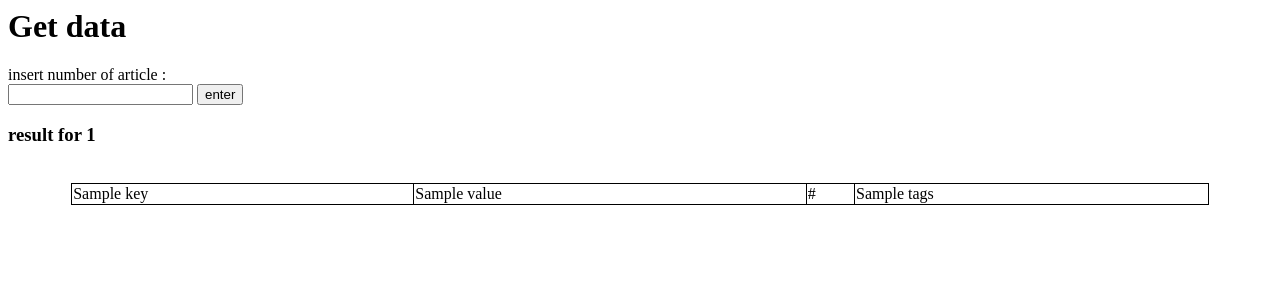
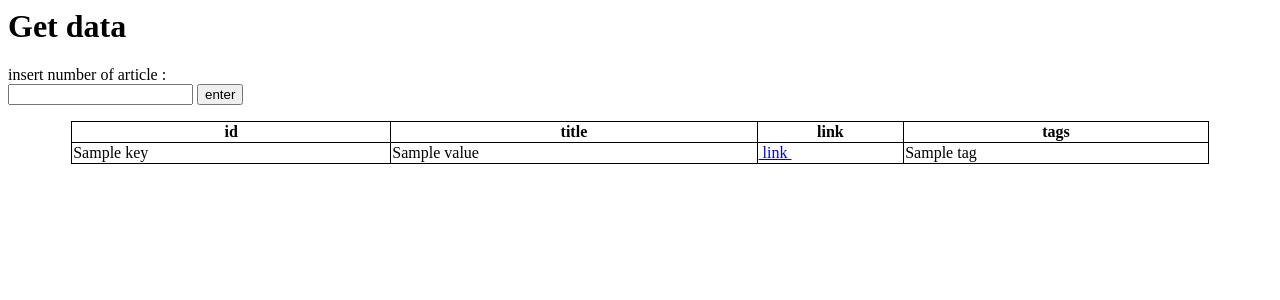
Before and after one commit to PanisaJ/BeautifulSoup_test, a Django app: template myapp/templates/myapp/index.html in a window 1280 px wide. Shown: the top 300 px of the page. Run offline with Django 3.2, Linux system fonts and the light colour scheme; the template is opened without the code that fills it: most values are stand-ins (such as "Sample title", 1, 10 or a date in 2020).

Commit message:
added head table, url is cilkable, showed tags in string.

```diff
--- a/myapp/templates/myapp/index.html
+++ b/myapp/templates/myapp/index.html
@@ -8,14 +8,19 @@ insert number of article :</br><input type="number" name="num">
 
 
 {% if data %}
-<h3>result for {{number}}</h3></br>
 <center>
 <style>
- table, th ,td{border:1px solid black; border-collapse: collapse;}
+    table, th ,td{border:1px solid black; border-collapse: collapse;}
+    th{text-align: center;}
 </style>
 <table width="90%">
+
+    <tr><th>id</th><th>title</th><th>link</th><th>tags</th></tr>
+
     {% for key, value in data.items %}
-        <tr><td>{{key}}</d><td>{{value.title}}</td><td>{{value.url_link}}</td><td>{{value.tags}}</td></tr>
+        <tr><td>{{key}}</d><td>{{value.title}}</td>
+        <td><a href={{value.url_link}}>&nbsp;link&nbsp;</a></td>
+        <td>{{ value.tags|join:", " }}</td></tr>
     {% endfor %}
 </table>
 </center>
--- a/myapp/views.py
+++ b/myapp/views.py
@@ -23,7 +23,7 @@ def get_article(request):
                 soup = setup_soup(url + "?page=" + str(count))
             data = find_data(soup, url, remind_number, data)
             count += 1
-        return render(request, 'myapp/index.html', {'data' : data, 'number' : n})
+        return render(request, 'myapp/index.html', {'data' : data})
     else:
         return render(request, 'myapp/index.html', {'error_message': "You didn't insert input."})
 
```
